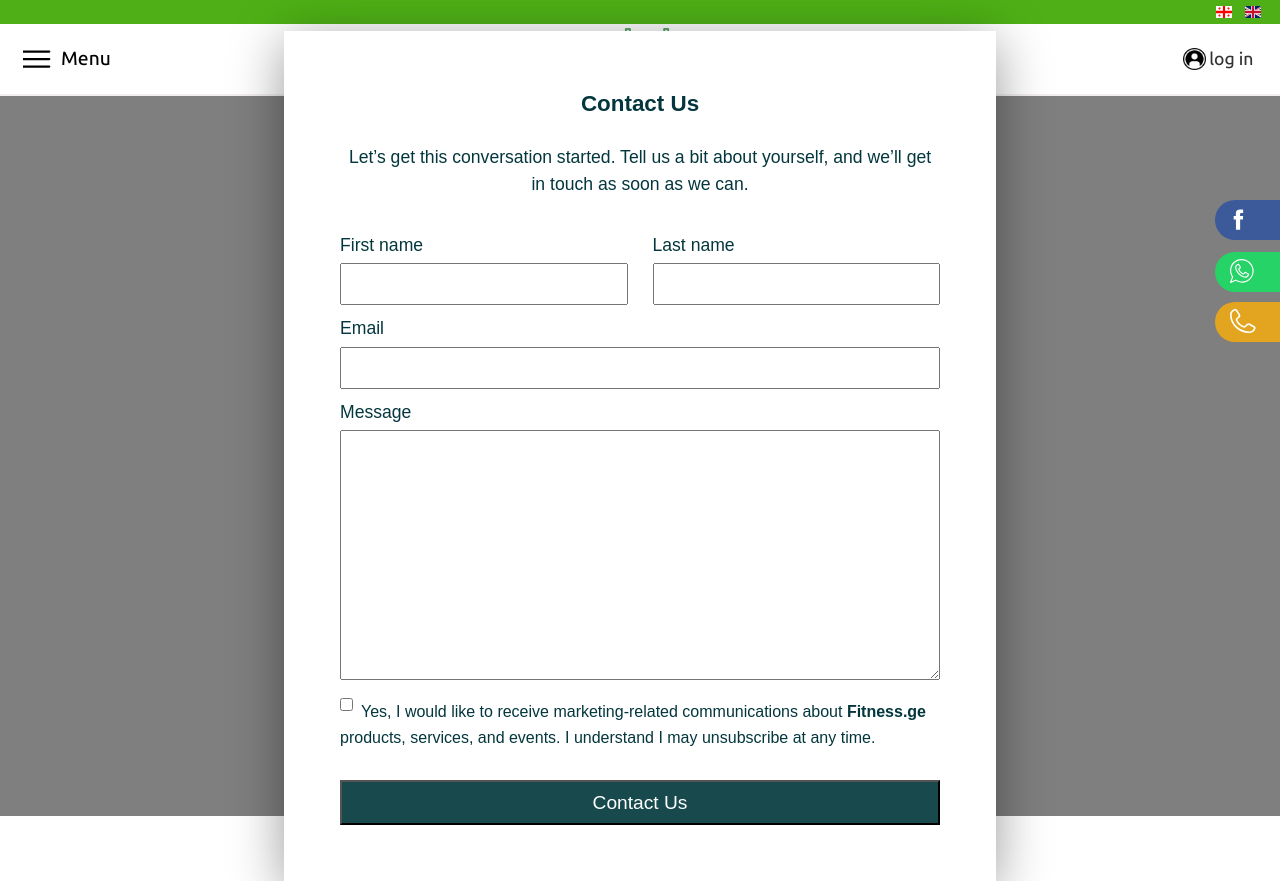
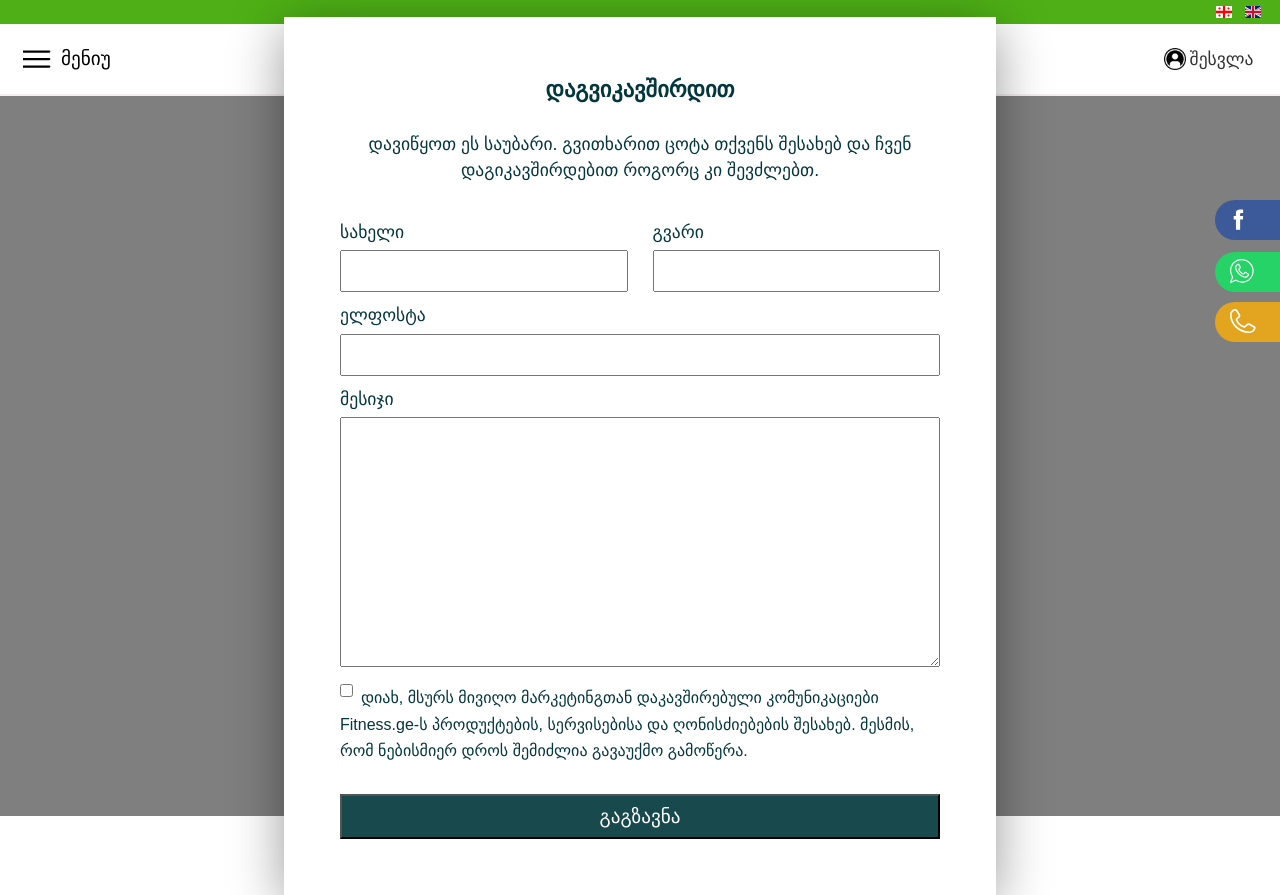
Before and after one commit to gchape/fitness-ge, a React (Vite) app: page /contact-us in a window 1280 px wide. Built offline with nearby package versions, Linux system fonts and the light colour scheme; a web font is replaced by a local one.

Commit message:
Add language translation

```diff
--- a/package.json
+++ b/package.json
@@ -10,8 +10,11 @@
     "preview": "vite preview"
   },
   "dependencies": {
+    "i18next": "^23.11.5",
+    "i18next-browser-languagedetector": "^8.0.0",
     "react": "^18.2.0",
     "react-dom": "^18.2.0",
+    "react-i18next": "^14.1.2",
     "react-redux": "^9.1.2",
     "react-router-dom": "^6.23.1",
     "redux": "^5.0.1"
--- a/src/components/ContactUs.jsx
+++ b/src/components/ContactUs.jsx
@@ -1,27 +1,33 @@
 import styles from "../css/ContactUs.module.css";
 
 import { Form, redirect } from "react-router-dom";
+import { useTranslation } from "react-i18next";
+
 import store from "../store";
 
 function ContactUs() {
+  const { t } = useTranslation();
+
   return (
     <div className={styles.overlay}>
       <Form method="post" action="/contact-us" className={styles.form}>
-        <h1>Contact Us</h1>
+        <h1>{t("Contact Us")}</h1>
         <p>
-          Let’s get this conversation started. Tell us a bit about yourself, and
-          we’ll get in touch as soon as we can.
+          {t(
+            "Let’s get this conversation started. Tell us a bit about yourself, andwe’ll get in touch as soon as we can"
+          )}
+          .
         </p>
 
         <div className={styles.group1}>
           <div className={styles.group_firstname}>
-            <label htmlFor="firstname">First name</label>
+            <label htmlFor="firstname">{t("First name")}</label>
             <div>
               <input type="text" name="firstname" id="firstname" required />
             </div>
           </div>
           <div className={styles.group_lastname}>
-            <label htmlFor="lastname">Last name</label>
+            <label htmlFor="lastname">{t("Last name")}</label>
             <div>
               <input type="text" name="lastname" id="lastname" required />
             </div>
@@ -29,14 +35,14 @@ function ContactUs() {
         </div>
 
         <div className={styles.group_email}>
-          <label htmlFor="email">Email</label>
+          <label htmlFor="email">{t("Email")}</label>
           <div>
             <input type="email" name="email" id="email" required />
           </div>
         </div>
 
         <div className={styles.group_message}>
-          <label htmlFor="message">Message</label>
+          <label htmlFor="message">{t("Message")}</label>
           <div>
             <textarea name="message" id="message" required></textarea>
           </div>
@@ -45,14 +51,15 @@ function ContactUs() {
         <div className={styles.group_agreement}>
           <input type="checkbox" name="agreement" id="agreement" />
           <label htmlFor="agreement">
-            Yes, I would like to receive marketing-related communications about
-            <strong> Fitness.ge</strong> products, services, and events. I
-            understand I may unsubscribe at any time.
+            {t(
+              "Yes, I would like to receive marketing-related communications about Fitness.ge products, services, and events. I understand I may unsubscribe at any time"
+            )}
+            .
           </label>
         </div>
 
         <div className={styles.group_submit}>
-          <input type="submit" value="Contact Us" />
+          <input type="submit" value={t("submit.Contact Us")} />
         </div>
       </Form>
     </div>
--- a/src/components/HomePage.jsx
+++ b/src/components/HomePage.jsx
@@ -1,5 +1,6 @@
+import styles from "../css/HomePage.module.css";
+
 import { Outlet, useLocation } from "react-router-dom";
-import styles from "../css/HomePage.module.css";
 import Index from "./index/Index";
 
 function HomePage() {
--- a/src/components/ThankYouPage.jsx
+++ b/src/components/ThankYouPage.jsx
@@ -1,8 +1,14 @@
+import { useTranslation } from "react-i18next";
+
 function ThankYouPage() {
+  const { t } = useTranslation();
+
   return (
     <div style={{ textAlign: "center" }}>
-      <h1>Thank You!</h1>
-      <p>We have received your message and will get back to you shortly.</p>
+      <h1>{t("Thank You")}!</h1>
+      <p>
+        {t("We have received your message and will get back to you shortly")}.
+      </p>
     </div>
   );
 }
--- a/src/components/menu/NavBar.jsx
+++ b/src/components/menu/NavBar.jsx
@@ -1,24 +1,27 @@
+import { useTranslation } from "react-i18next";
 import styles from "../../css/NavBar.module.css";
 
 import { NavLink } from "react-router-dom";
 
 // eslint-disable-next-line react/prop-types
 function NavBar({ setMenuMode }) {
+  const { t } = useTranslation();
+
   const action = () => setMenuMode(() => false);
 
   return (
     <div className={styles.navbar}>
       <NavLink to={"/supplements"} onClick={action}>
-        Supplements 💊
+        {t("Supplements")} 💊
       </NavLink>
       <NavLink to={"/accessories"} onClick={action}>
-        Accessories 🛍️
+        {t("Accessories")} 🛍️
       </NavLink>
       <NavLink to={"/weights"} onClick={action}>
-        Weights 🏋️
+        {t("Weights")} 🏋️
       </NavLink>
       <NavLink to="/contact-us" onClick={action}>
-        Contact Us 💬
+        {t("Contact Us")} 💬
       </NavLink>
     </div>
   );
--- a/src/components/menu/Search.jsx
+++ b/src/components/menu/Search.jsx
@@ -2,9 +2,12 @@ import styles from "../../css/Search.module.css";
 
 import { useNavigate } from "react-router-dom";
 import { useState } from "react";
+import { useTranslation } from "react-i18next";
 
 // eslint-disable-next-line react/prop-types
 function Search({ setMenuMode }) {
+  const { t } = useTranslation();
+
   const [query, setQuery] = useState("");
   const navigate = useNavigate();
 
@@ -12,7 +15,7 @@ function Search({ setMenuMode }) {
     <div className={styles.search_bar}>
       <input
         type="text"
-        placeholder="Search products..."
+        placeholder={t("Search product...")}
         onChange={(e) => setQuery(() => e.target.value)}
         className={styles.input}
       />
--- a/src/components/static/AuthBar.jsx
+++ b/src/components/static/AuthBar.jsx
@@ -1,12 +1,16 @@
-import { Link } from "react-router-dom";
 import styles from "../../css/AuthBar.module.css";
 
+import { Link } from "react-router-dom";
+import { useTranslation } from "react-i18next";
+
 function AuthBar() {
+  const { t } = useTranslation();
+
   return (
     <div style={{ display: "flex", alignItems: "center" }}>
       <img src="login-avatar.png" width="22.5px" />
       <Link to={"/log-in"} className={styles.login}>
-        log in
+        {t("log in")}
       </Link>
     </div>
   );
--- a/src/components/static/LanguageBar.jsx
+++ b/src/components/static/LanguageBar.jsx
@@ -1,15 +1,28 @@
+import { useTranslation } from "react-i18next";
 import styles from "../../css/LanguageBar.module.css";
 
 function LanguageBar() {
+  const lngs = {
+    ka: "ka",
+    en: "en",
+  };
+
+  const { i18n } = useTranslation();
+
   return (
     <div className={styles.language_bar}>
       <img
         src="/ge.svg"
+        key={lngs.ka}
         className={styles.language}
+        onClick={() => i18n.changeLanguage(lngs.ka)}
       />
+
       <img
         src="/en.svg"
+        key={lngs.en}
         className={styles.language}
+        onClick={() => i18n.changeLanguage(lngs.en)}
       />
     </div>
   );
--- a/src/components/static/MenuBar.jsx
+++ b/src/components/static/MenuBar.jsx
@@ -1,7 +1,10 @@
+import { useTranslation } from "react-i18next";
 import styles from "../../css/MenuBar.module.css";
 
 // eslint-disable-next-line react/prop-types
 function MenuBar({ setMenuMode }) {
+  const { t } = useTranslation();
+
   return (
     <div className={styles.menu} onClick={() => setMenuMode(() => true)}>
       <svg
@@ -20,7 +23,7 @@ function MenuBar({ setMenuMode }) {
         <line className="line2" x1="0" y1="12" x2="21" y2="12"></line>
         <line className="line3" x1="0" y1="18" x2="21" y2="18"></line>
       </svg>
-      <span>Menu</span>
+      <span>{t("Menu")}</span>
     </div>
   );
 }
--- /dev/null
+++ b/src/i18n.js
@@ -0,0 +1,56 @@
+import i18n from "i18next";
+import { initReactI18next } from "react-i18next";
+import LanguageDetector from "i18next-browser-languagedetector";
+
+i18n
+  // detect user language
+  // learn more: https://github.com/i18next/i18next-browser-languageDetector
+  .use(LanguageDetector)
+  // pass the i18n instance to react-i18next.
+  .use(initReactI18next)
+  // init i18next
+  // for all options read: https://www.i18next.com/overview/configuration-options
+  .init({
+    debug: true,
+    fallbackLng: "en",
+    lng: "ka",
+    interpolation: {
+      escapeValue: false, // not needed for react as it escapes by default
+    },
+    resources: {
+      en: {
+        translation: {
+          submit: {
+            "Contact Us": "Contact Us",
+          },
+        },
+      },
+      ka: {
+        translation: {
+          Menu: "მენიუ",
+          "log in": "შესვლა",
+          "Search product...": "პროდუქტის ძებნა...",
+          Supplements: "საკვები დანამატები",
+          Accessories: "აქსესუარები",
+          Weights: "სიმძიმეები",
+          "First name": "სახელი",
+          "Last name": "გვარი",
+          Email: "ელფოსტა",
+          Message: "მესიჯი",
+          "Contact Us": "დაგვიკავშირდით",
+          submit: {
+            "Contact Us": "გაგზავნა",
+          },
+          "Thank You": "გმადლობთ",
+          "We have received your message and will get back to you shortly":
+            "ჩვენ მივიღეთ თქვენი შეტყობინება და მალე დაგიკავშირდებით",
+          "Let’s get this conversation started. Tell us a bit about yourself, andwe’ll get in touch as soon as we can":
+            "დავიწყოთ ეს საუბარი. გვითხარით ცოტა თქვენს შესახებ და ჩვენ დაგიკავშირდებით როგორც კი შევძლებთ",
+          "Yes, I would like to receive marketing-related communications about Fitness.ge products, services, and events. I understand I may unsubscribe at any time":
+            "დიახ, მსურს მივიღო მარკეტინგთან დაკავშირებული კომუნიკაციები Fitness.ge-ს პროდუქტების, სერვისებისა და ღონისძიებების შესახებ. მესმის, რომ ნებისმიერ დროს შემიძლია გავაუქმო გამოწერა",
+        },
+      },
+    },
+  });
+
+export default i18n;
--- a/src/main.jsx
+++ b/src/main.jsx
@@ -1,6 +1,8 @@
 import React from 'react'
 import ReactDOM from 'react-dom/client'
 import App from './App.jsx'
+
+import "./i18n.js";
 
 ReactDOM.createRoot(document.getElementById('root')).render(
   <React.StrictMode>
```
Also changed, not shown: 1 other file (tests, documents, lock files or other folders).
